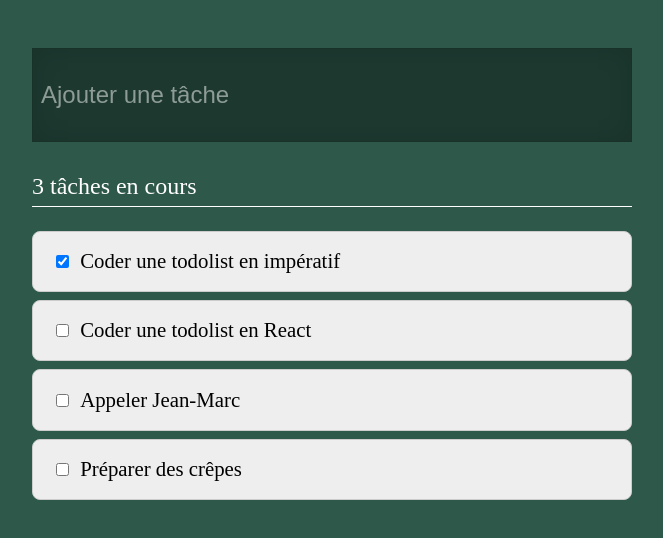
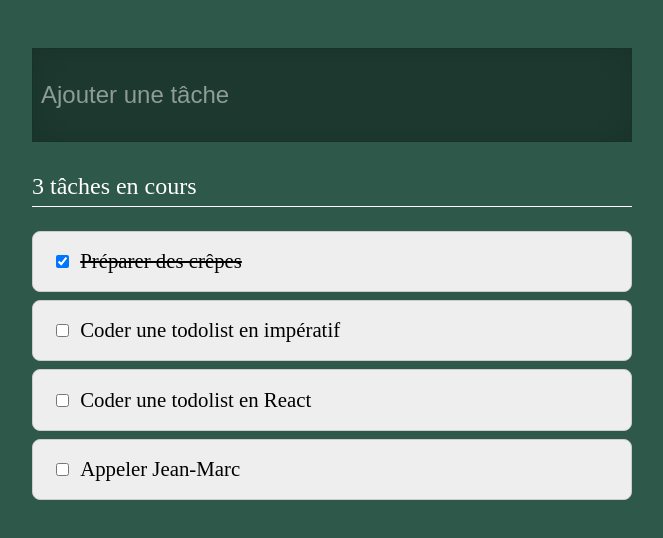
Before and after one commit to bsabardu/Simple-Todolist, a React app: page / in a window 1280 px wide. Shown: the whole page, without its empty margins (308-971 px from the left). Built offline with nearby package versions, Linux system fonts and the light colour scheme.

Commit message:
add sorting by done / checkbox management

```diff
--- a/src/components/Header/index.js
+++ b/src/components/Header/index.js
@@ -1,15 +1,41 @@
 // == Import npm
-import React from 'react';
+import React, {Component} from 'react';
+import PropTypes from 'prop-types';
 
 // == Import
 import './styles.scss';
 
 // == Composant
-const Header = () => (
-  <div className="header">
-    <input className="header__input" placeholder="Ajouter une tâche" />
-  </div>
-);
+
+class Header extends Component {
+  constructor(props) {
+    // On appelle le constructeur du parent grâce à la fonction super
+    super(props);
+    // Puis on déclare le state avec son état initial même vide.
+
+    this.state = {};
+  }
+
+  render() {
+    const { onTaskSubmit, onInputChange, inputLabel } = this.props;
+
+    return (
+      <div className="header">
+        <form onSubmit={onTaskSubmit}>
+          <input className="header__input" placeholder="Ajouter une tâche" onChange={onInputChange} value={inputLabel} />
+        </form>
+      </div>
+    );
+  }
+}
+
+Header.propTypes = {
+  onTaskSubmit: PropTypes.func,
+};
+
+Header.defaultProps = {
+  onTaskSubmit: () => {},
+};
 
 // == Export
 export default Header;
--- a/src/components/Task/index.js
+++ b/src/components/Task/index.js
@@ -6,9 +6,9 @@ import PropTypes from 'prop-types';
 import './styles.scss';
 
 // == Composant
-const Task = ({ id, label, done }) => (
+const Task = ({ id, label, done, onChecked }) => (
   <li className="task">
-    <input type="checkbox" name={id} checked={done} /><label className="task__label" htmlFor={id}>{label}</label>
+    <input type="checkbox" name={id} defaultChecked={done} onChange={onChecked} /><label className={done ? 'task__label task__label--checked' : 'task__label'} htmlFor={id}>{label}</label>
   </li>
 );
 
--- a/src/components/Task/styles.scss
+++ b/src/components/Task/styles.scss
@@ -9,9 +9,10 @@
 
   &__label {
     margin-left: .5rem;
+
   }
 
-  &--checked {
+  &__label--checked {
     text-decoration: line-through;
   }
 }
--- a/src/components/Tasks/index.js
+++ b/src/components/Tasks/index.js
@@ -8,7 +8,7 @@ import './styles.scss';
 import Task from 'src/components/Task';
 
 // == Composant
-const Tasks = ({ currentTasksNbr, tasks }) => (
+const Tasks = ({ currentTasksNbr, tasks, onChecked }) => (
   <div className="tasks">
     <h2 className="tasks__title">{currentTasksNbr} tâches en cours</h2>
     <ul className="tasks__list">
@@ -17,6 +17,7 @@ const Tasks = ({ currentTasksNbr, tasks }) => (
           <Task
             key={task.id}
             {...task}
+            onChecked={() => onChecked(task)}
           />
         ))
       ) : (
--- a/src/components/Todo/index.js
+++ b/src/components/Todo/index.js
@@ -1,5 +1,5 @@
 // == Import npm
-import React from 'react';
+import React, { Component } from 'react';
 
 // == Import Styles
 import './styles.scss';
@@ -11,15 +11,80 @@ import Tasks from 'src/components/Tasks';
 // == Data
 import tasksData from 'src/data/tasks';
 
-const currentTasksNbr = tasksData.filter((task) => !task.done).length;
+// == Utils
+import sortByDone from 'src/utils/sortByDone';
 
 // == Composant
-const Todo = () => (
-  <div className="todo">
-    <Header />
-    <Tasks currentTasksNbr={currentTasksNbr} tasks={tasksData} />
-  </div>
-);
+class Todo extends Component {
+  constructor(props) {
+    // On appelle le constructeur du parent grâce à la fonction super
+    super(props);
+    // Puis on déclare le state avec son état initial même vide.
+
+    this.state = {
+      tasks: sortByDone(tasksData),
+      currentTasksNbr: tasksData.filter((task) => !task.done).length,
+      newTaskLabel: '',
+    };
+  }
+
+  // Ici on met à jour le state avec le nouveau nombre de tâche à accomplir.
+  componentDidUpdate(prevProp, prevState) {
+    const { tasks, currentTasksNbr } = this.state;
+    const newTasksNbr = tasks.filter((task) => !task.done).length;
+    if (newTasksNbr !== currentTasksNbr) {
+      this.setState({
+        currentTasksNbr: newTasksNbr,
+      });
+    }
+  }
+
+  handleSubmitTask = (event) => {
+    event.preventDefault();
+    const { tasks, newTaskLabel } = this.state;
+    const newTask = {
+      id: (Math.max(...tasks.map((task) => task.id))) + 1,
+      label: newTaskLabel,
+      done: false,
+    };
+
+    this.setState({
+      tasks: sortByDone([...tasks, newTask]),
+      newTaskLabel: '',
+      currentTasksNbr: tasks.filter((task) => !task.done).length,
+    });
+  }
+
+  handleInputChange = (event) => {
+    const input = event.target.value;
+    this.setState({
+      newTaskLabel: input,
+    });
+  }
+
+  handleTaskChecked = (task) => {
+    const { tasks } = this.state;
+    // This map seams odd but can't figure how to do this better
+    const newTasks = tasks.map((taskItem) => taskItem.id === task.id ? {...taskItem, done: !taskItem.done} : taskItem);
+    this.setState({
+      tasks: sortByDone(newTasks),
+    });
+  }
+
+  render() {
+    const { currentTasksNbr, tasks, newTaskLabel } = this.state;
+    return (
+      <div className="todo">
+        <Header
+          onTaskSubmit={this.handleSubmitTask}
+          onInputChange={this.handleInputChange}
+          inputLabel={newTaskLabel}
+        />
+        <Tasks currentTasksNbr={currentTasksNbr} tasks={tasks} onChecked={this.handleTaskChecked} />
+      </div>
+    );
+  }
+}
 
 // == Export
 export default Todo;
--- a/src/data/tasks.js
+++ b/src/data/tasks.js
@@ -2,7 +2,7 @@ export default [
   {
     id: 1,
     label: 'Coder une todolist en impératif',
-    done: true,
+    done: false,
   },
   {
     id: 13,
@@ -17,6 +17,6 @@ export default [
   {
     id: 8,
     label: 'Préparer des crêpes',
-    done: false,
+    done: true,
   },
 ];
--- /dev/null
+++ b/src/utils/sortByDone.js
@@ -0,0 +1,5 @@
+const sortTasks = (tasks) => (
+  tasks.sort((a, b) => (b.done - a.done))
+);
+
+export default sortTasks;
```
